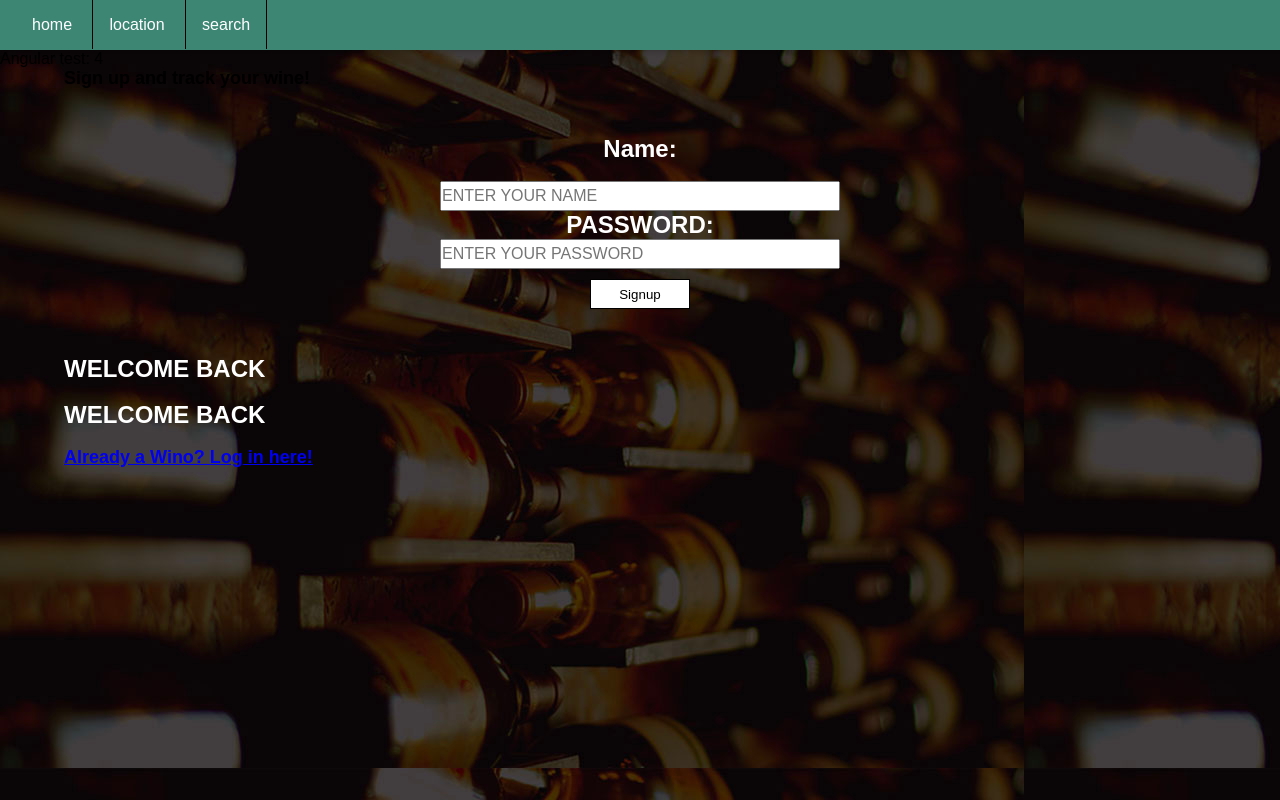
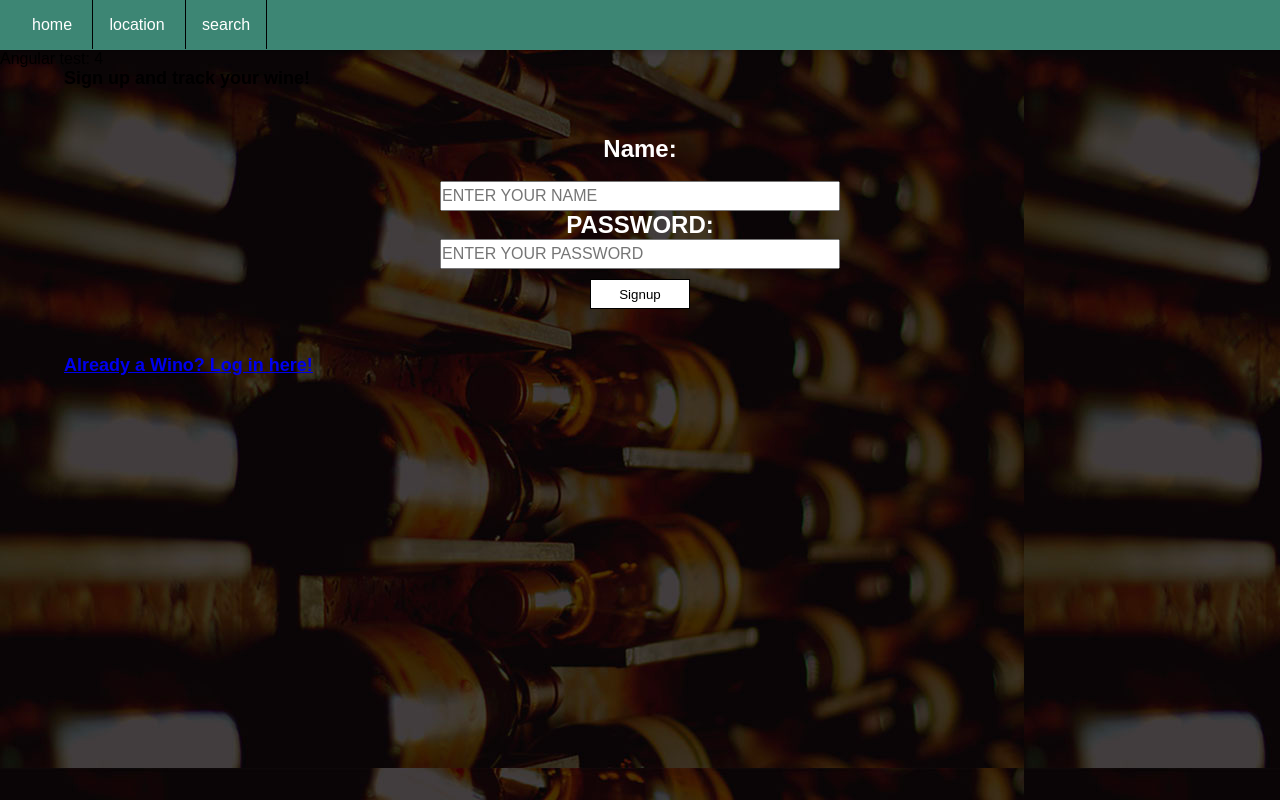
Before and after one commit to AlexandraCasser/Project3_1.1, a website: page public/index.html in a window 1280 px wide. Shown: the top 800 px of the page. Drawn offline with nearby package versions, Linux system fonts and the light colour scheme; some packages are replaced by stand-ins of ours.

Commit message:
styling changes

```diff
--- a/public/css/styles.css
+++ b/public/css/styles.css
@@ -55,6 +55,9 @@ li:hover{
 	color: white;
 }
 
+#user-sign-in h2{
+	text-align: center;
+}
 /*****************/
 /* MAIN PAGE     */
 /*****************/
--- a/public/partials/main.html
+++ b/public/partials/main.html
@@ -1,6 +1,6 @@
 <main>
 <!-- JOHNS USER LOGIN FORM -->
-<div ng-if="!user" ng-controller='FormController as formCtrl'>
+<div id="user-sign-in" ng-if="!user" ng-controller='FormController as formCtrl'>
 	<h1>Sign up and track your wine!</h1>
 	<form id='userSignup'>
 		<h2>Name:</h2><br/>
@@ -9,9 +9,6 @@
 		<input type='password' ng-model='password' id='password' placeholder='ENTER YOUR PASSWORD'/><br/>
 		<button ng-click='addUser()'>Signup</button>
 	</form>
-
-	<h2>WELCOME BACK {{formCtrl.username}}</h2><br/>
-	<h2>WELCOME BACK {{user.username}}</h2><br/>
 <h1><a href="/user/login">Already a Wino? Log in here!</a></h1>
 
 </div>
```
